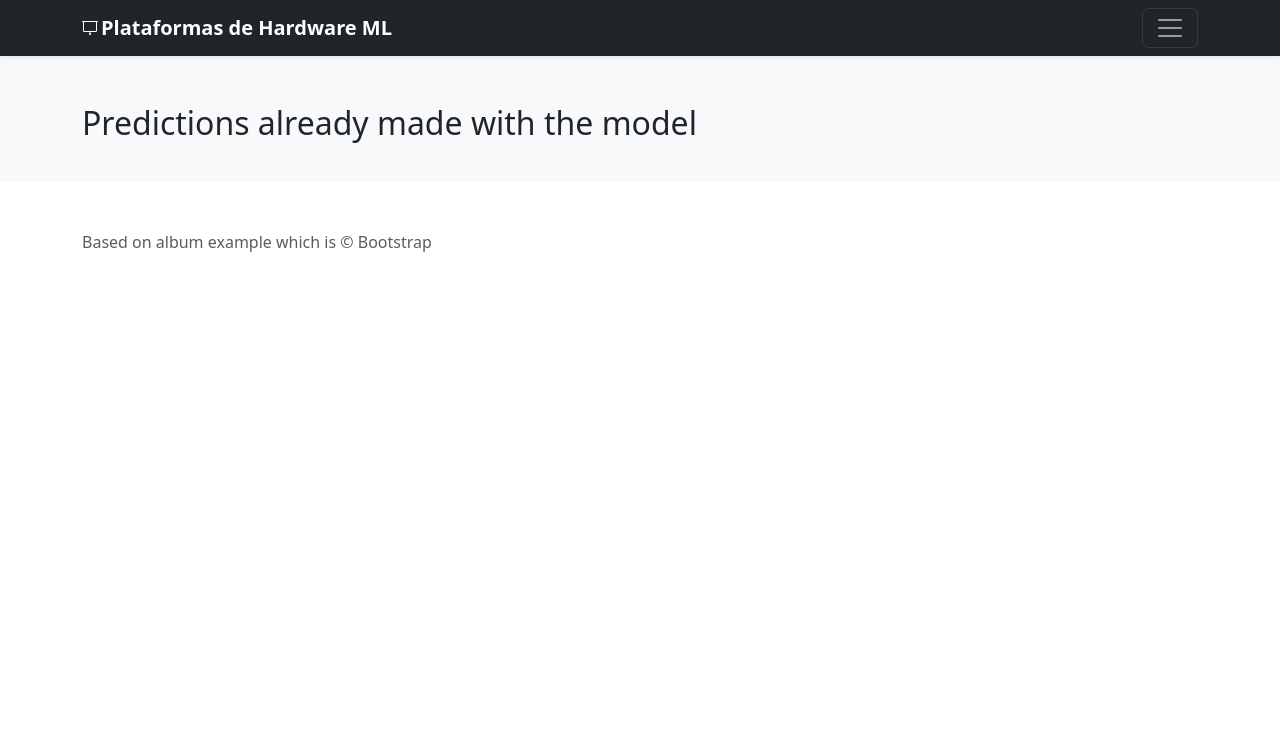
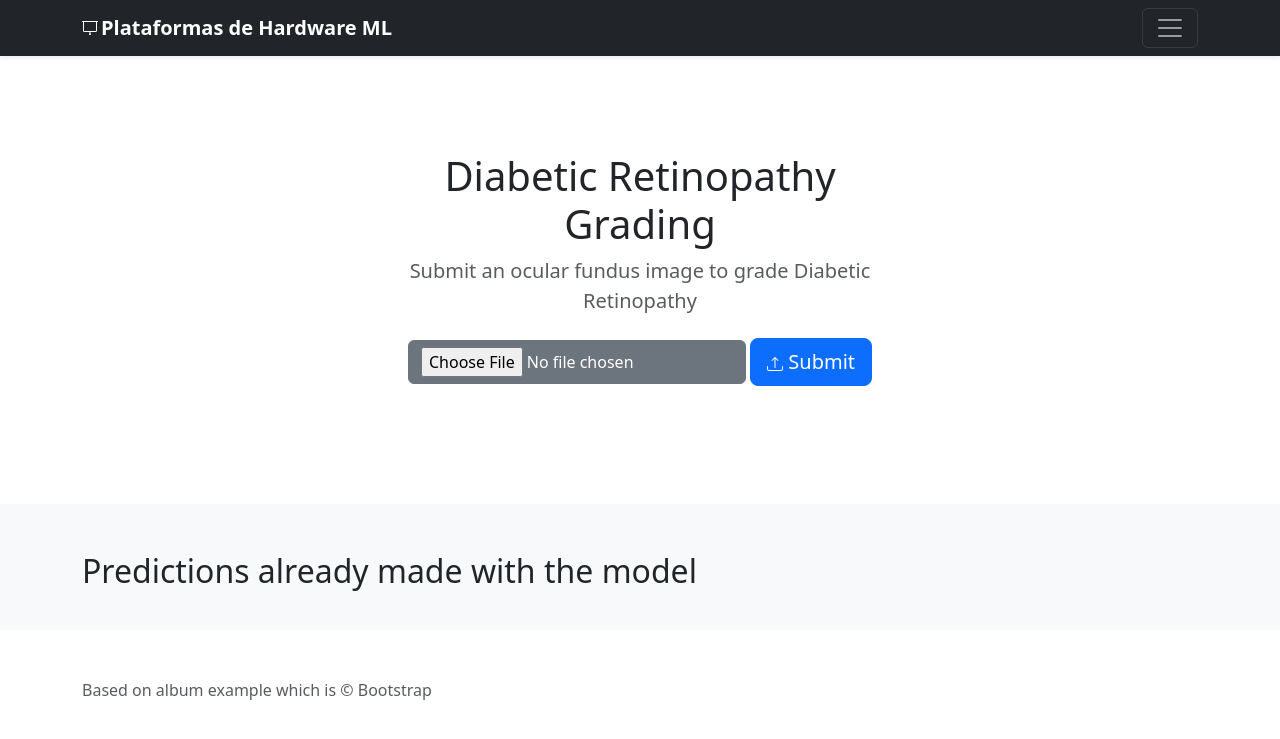
Before and after one commit to AlbertoRomanRamosRodriguez/retinal-image-site, a Django app: page / in a window 1280 px wide. Shown: the top 739 px of the page. Run offline with Django 4.2, Linux system fonts and the light colour scheme; data that the repository does not hold is empty.

Commit message:
added image upload functionality

```diff
--- a/api/templates/api/home.html
+++ b/api/templates/api/home.html
@@ -1,6 +1,25 @@
 {% extends "api/base.html" %}
 
 {% block content %}
+
+<section class="py-5 text-center container">
+  <div class="row py-lg-5">
+    <div class="col-lg-6 col-md-8 mx-auto">
+      <h1 class="fw-light">Diabetic Retinopathy Grading</h1>
+      <p class="lead text-muted">
+        Submit an ocular fundus image to grade Diabetic Retinopathy
+      </p>
+      <form id = 'ofundus-form'>
+        <input id="image-input" type="file" class="btn btn-secondary my-2">
+        <button class="btn btn-lg btn-primary" type="submit">
+          <svg xmlns="http://www.w3.org/2000/svg" width="16" height="16" fill="currentColor" class="bi bi-upload" viewBox="0 0 16 16">
+            <path d="M.5 9.9a.5.5 0 0 1 .5.5v2.5a1 1 0 0 0 1 1h12a1 1 0 0 0 1-1v-2.5a.5.5 0 0 1 1 0v2.5a2 2 0 0 1-2 2H2a2 2 0 0 1-2-2v-2.5a.5.5 0 0 1 .5-.5z"/>
+            <path d="M7.646 1.146a.5.5 0 0 1 .708 0l3 3a.5.5 0 0 1-.708.708L8.5 2.707V11.5a.5.5 0 0 1-1 0V2.707L5.354 4.854a.5.5 0 1 1-.708-.708l3-3z"/>
+          </svg>
+          Submit</button>
+    </form>
+  </div>
+</section>
 
 <div class="album py-5 bg-light">
     <div class="container">
@@ -25,4 +44,22 @@
     </div>
   </div>
 
+  <script>
+    document.getElementById('ofundus-form').addEventListener('submit', (e)=>{
+      e.preventDefault();
+      const image = document.getElementById('image-input').files[0];
+
+      const formData = new FormData();
+
+      formData.append('image', image)
+
+      fetch('/ofundus/', {
+        method: "POST",
+        body: formData
+      })
+      .then(res => console.log(res.json()))
+    })
+
+  </script>
+
 {% endblock content %}
```
Also changed, not shown: api/templates/api/base.html (+0 -14 lines).
